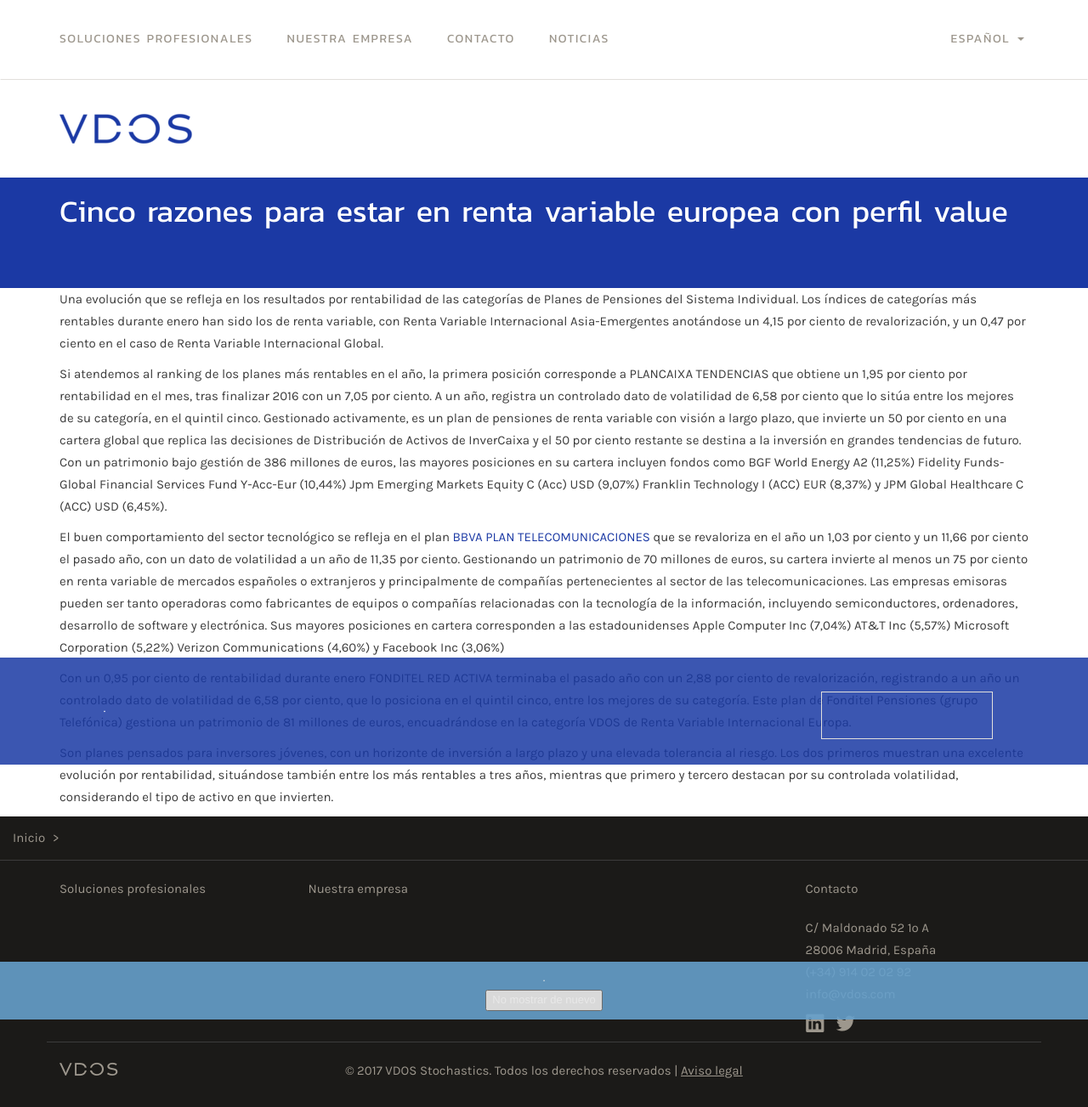
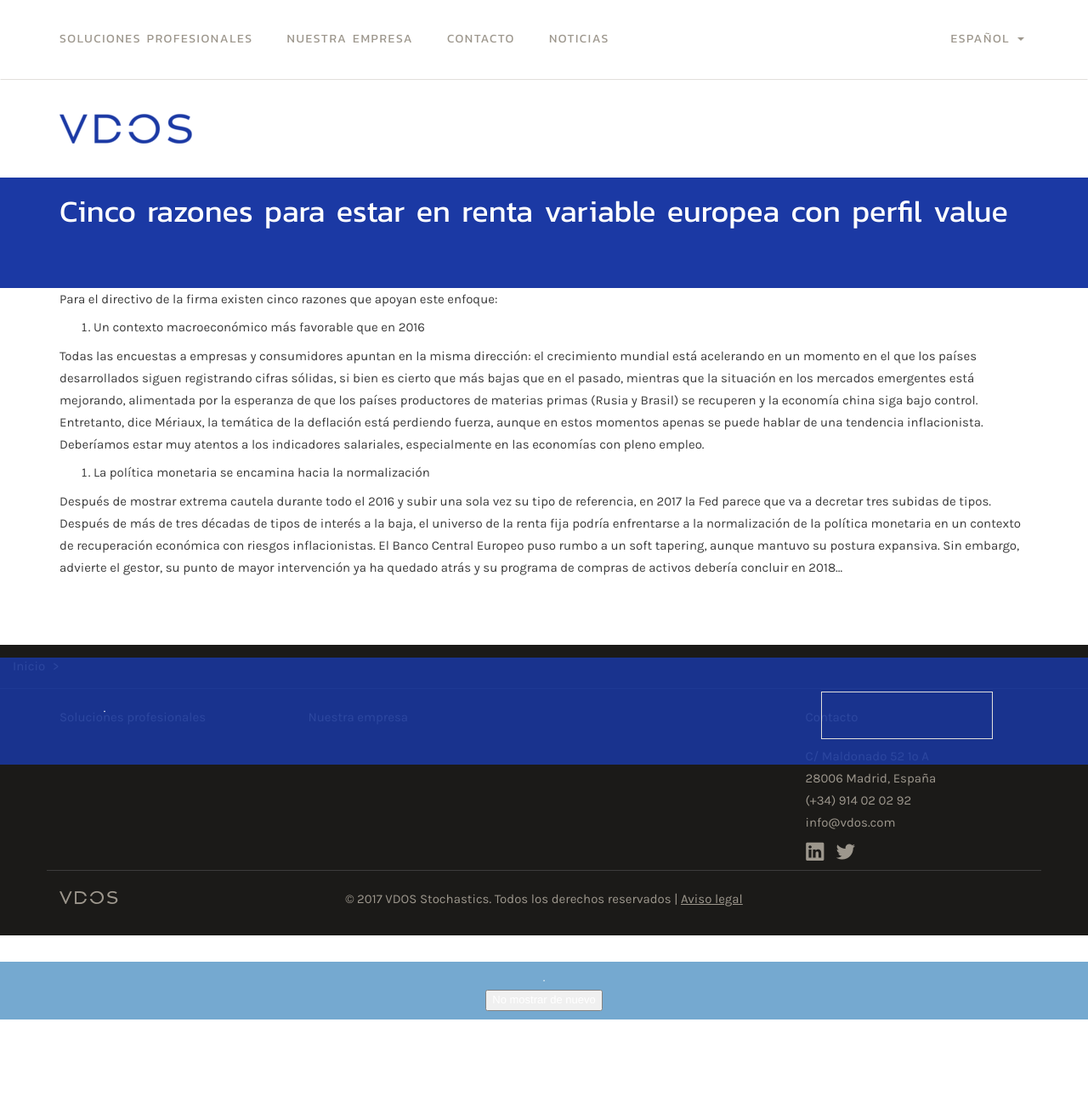
Before and after one commit to spc82/spc82.github.io, a Jekyll site: the page built from _posts/2017-02-10-cinco razones para estar en renta variable europea con perfil value.markdown, in a window 1280 px wide. Shown: the whole page at 85% size. Built offline with Jekyll 4.4.1, drawn with Linux system fonts in a browser that asks for light colours.

Commit message:
Updated Cinco Razones Para Estar En Renta Variable Europea Con Perfil Value

```diff
--- a/_posts/2017-02-10-cinco razones para estar en renta variable europea con perfil value.markdown
+++ b/_posts/2017-02-10-cinco razones para estar en renta variable europea con perfil value.markdown
@@ -4,16 +4,16 @@
 categories:
 - es
 - noticias
-summary-text: Dejamos atrás el primer mes del año, con la renta variable mostrando
-  un comportamiento desigual. Si consideramos los principales índices mundiales, siguiendo
-  la tendencia del pasado año y con la excepción de EEUU y Alemania, los mercados
-  emergentes están mostrando resultados superiores respecto a los desarrollados.
+summary-text: Aún más si cabe que en años anteriores, estamos convencidos de que la
+  inversión en acciones de perfil value europeas, y especialmente francesas, será
+  beneficiosa para los inversores en 2017”. Así de convencido se muestra Jean-Charles
+  Mériaux, director de inversiones de DNCA Investments, filial de Natixis Global AM.
 authors: Sergio Ortega
 keywords: Aumento
-description: Dejamos atrás el primer mes del año, con la renta variable mostrando
-  un comportamiento desigual. Si consideramos los principales índices mundiales, siguiendo
-  la tendencia del pasado año y con la excepción de EEUU y Alemania, los mercados
-  emergentes están mostrando resultados superiores respecto a los desarrollados.
+description: Aún más si cabe que en años anteriores, estamos convencidos de que la
+  inversión en acciones de perfil value europeas, y especialmente francesas, será
+  beneficiosa para los inversores en 2017”. Así de convencido se muestra Jean-Charles
+  Mériaux, director de inversiones de DNCA Investments, filial de Natixis Global AM.
 thumbnail-image: "/uploads/lion-thumbnail.png"
 article-image: "/uploads/lion.jpg"
 article-image-title: Lion
@@ -26,12 +26,12 @@
 layout: post
 ---
 
-Una evolución que se refleja en los resultados por rentabilidad de las categorías de Planes de Pensiones del Sistema Individual. Los índices de categorías más rentables durante enero han sido los de renta variable, con Renta Variable Internacional Asia-Emergentes anotándose un 4,15 por ciento de revalorización, y un 0,47 por ciento en el caso de Renta Variable Internacional Global.
+Para el directivo de la firma existen cinco razones que apoyan este enfoque:
 
-Si atendemos al ranking de los planes más rentables en el año, la primera posición corresponde a PLANCAIXA TENDENCIAS que obtiene un 1,95 por ciento por rentabilidad en el mes, tras finalizar 2016 con un 7,05 por ciento. A un año, registra un controlado dato de volatilidad de 6,58 por ciento que lo sitúa entre los mejores de su categoría, en el quintil cinco. Gestionado activamente, es un plan de pensiones de renta variable con visión a largo plazo, que invierte un 50 por ciento en una cartera global que replica las decisiones de Distribución de Activos de InverCaixa y el 50 por ciento restante se destina a la inversión en grandes tendencias de futuro. Con un patrimonio bajo gestión de 386 millones de euros, las mayores posiciones en su cartera incluyen fondos como BGF World Energy A2 (11,25%) Fidelity Funds-Global Financial Services Fund Y-Acc-Eur (10,44%) Jpm Emerging Markets Equity C (Acc) USD (9,07%) Franklin Technology I (ACC) EUR (8,37%) y JPM Global Healthcare C (ACC) USD (6,45%).
+1. Un contexto macroeconómico más favorable que en 2016
 
-El buen comportamiento del sector tecnológico se refleja en el plan [BBVA PLAN TELECOMUNICACIONES](http://quefondos.com/es/planes/ficha/index.html?isin=N1793) que se revaloriza en el año un 1,03 por ciento y un 11,66 por ciento el pasado año, con un dato de volatilidad a un año de 11,35 por ciento. Gestionando un patrimonio de 70 millones de euros, su cartera invierte al menos un 75 por ciento en renta variable de mercados españoles o extranjeros y principalmente de compañías pertenecientes al sector de las telecomunicaciones. Las empresas emisoras pueden ser tanto operadoras como fabricantes de equipos o compañías relacionadas con la tecnología de la información, incluyendo semiconductores, ordenadores, desarrollo de software y electrónica. Sus mayores posiciones en cartera corresponden a las estadounidenses Apple Computer Inc (7,04%) AT&T Inc (5,57%) Microsoft Corporation (5,22%) Verizon Communications (4,60%) y Facebook Inc (3,06%)
+Todas las encuestas a empresas y consumidores apuntan en la misma dirección: el crecimiento mundial está acelerando en un momento en el que los países desarrollados siguen registrando cifras sólidas, si bien es cierto que más bajas que en el pasado, mientras que la situación en los mercados emergentes está mejorando, alimentada por la esperanza de que los países productores de materias primas (Rusia y Brasil) se recuperen y la economía china siga bajo control. Entretanto, dice Mériaux, la temática de la deflación está perdiendo fuerza, aunque en estos momentos apenas se puede hablar de una tendencia inflacionista. Deberíamos estar muy atentos a los indicadores salariales, especialmente en las economías con pleno empleo.
 
-Con un 0,95 por ciento de rentabilidad durante enero FONDITEL RED ACTIVA terminaba el pasado año con un 2,88 por ciento de revalorización, registrando a un año un controlado dato de volatilidad de 6,58 por ciento, que lo posiciona en el quintil cinco, entre los mejores de su categoría. Este plan de Fonditel Pensiones (grupo Telefónica) gestiona un patrimonio de 81 millones de euros, encuadrándose en la categoría VDOS de Renta Variable Internacional Europa.
+2. La política monetaria se encamina hacia la normalización
 
-Son planes pensados para inversores jóvenes, con un horizonte de inversión a largo plazo y una elevada tolerancia al riesgo. Los dos primeros muestran una excelente evolución por rentabilidad, situándose también entre los más rentables a tres años, mientras que primero y tercero destacan por su controlada volatilidad, considerando el tipo de activo en que invierten.
+Después de mostrar extrema cautela durante todo el 2016 y subir una sola vez su tipo de referencia, en 2017 la Fed parece que va a decretar tres subidas de tipos. Después de más de tres décadas de tipos de interés a la baja, el universo de la renta fija podría enfrentarse a la normalización de la política monetaria en un contexto de recuperación económica con riesgos inflacionistas. El Banco Central Europeo puso rumbo a un soft tapering, aunque mantuvo su postura expansiva. Sin embargo, advierte el gestor, su punto de mayor intervención ya ha quedado atrás y su programa de compras de activos debería concluir en 2018...
```
